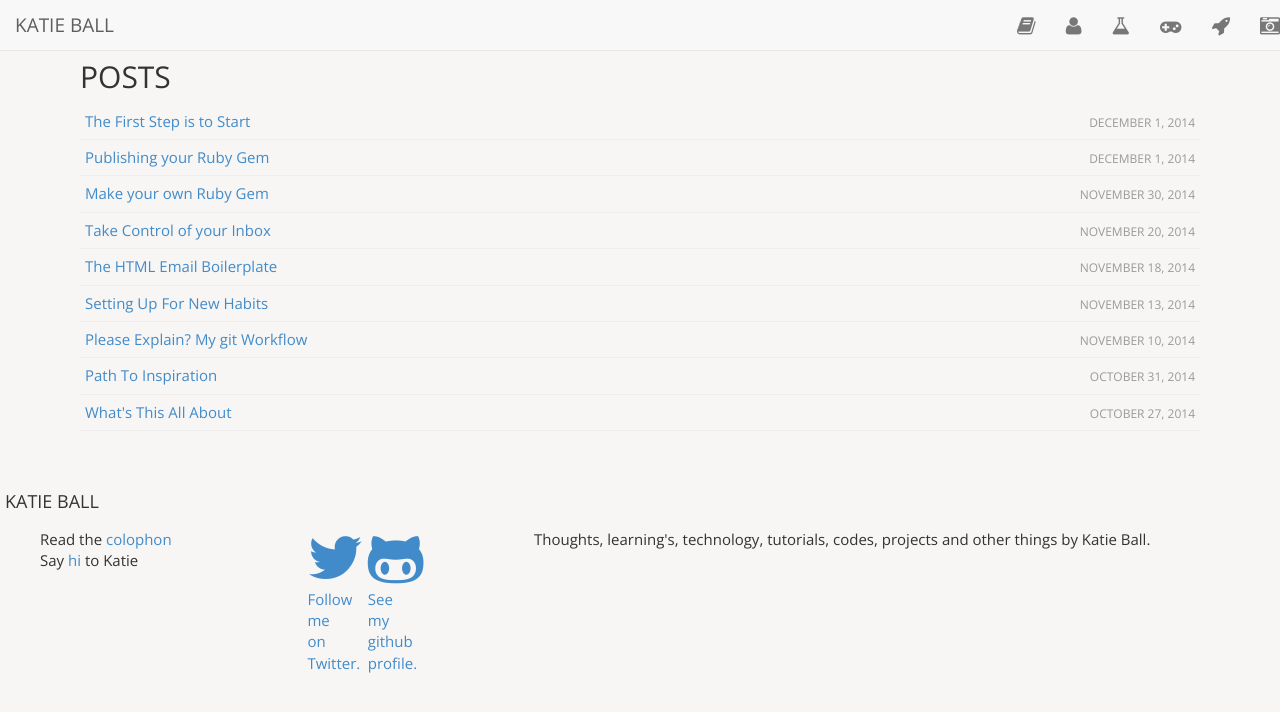
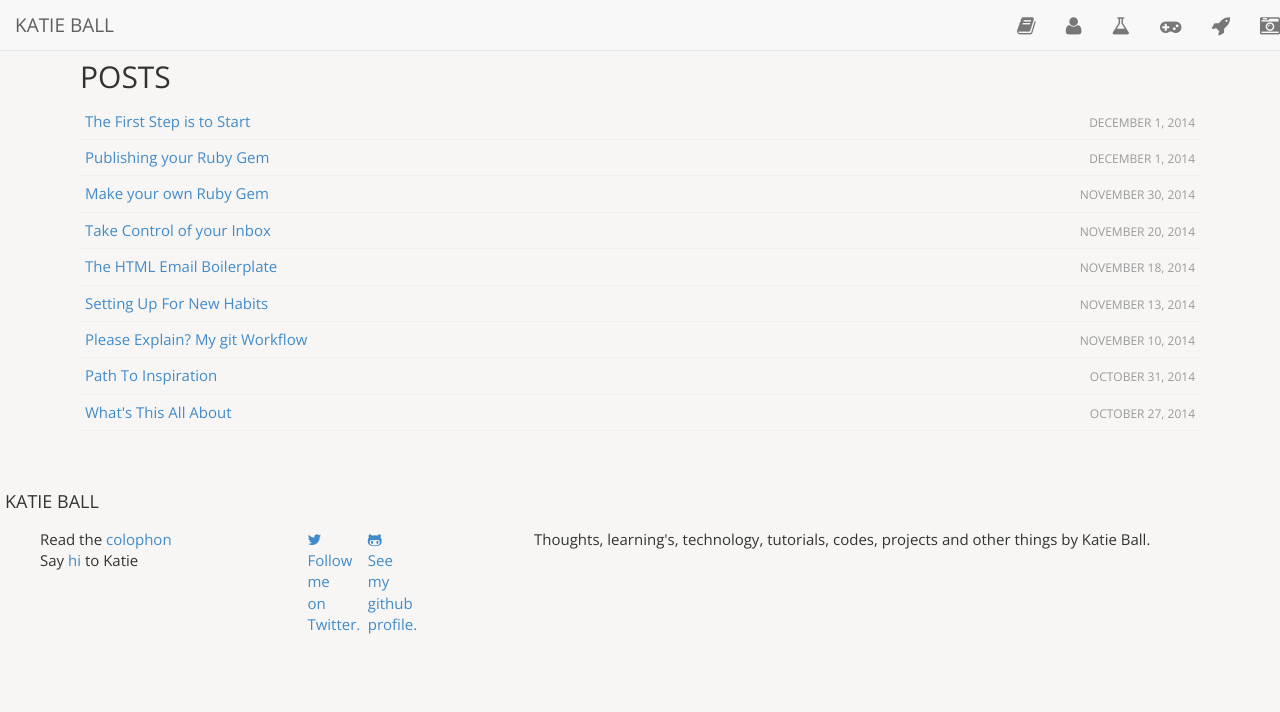
Before and after one commit to roachhd/roachhd.github.io, a Jekyll site: the page built from index.html, in a window 1280 px wide. Shown: the top 712 px of the page. Built offline with Jekyll 4.4.1, drawn with Linux system fonts in a browser that asks for light colours; nearby versions of some CDN libraries.

Commit message:
Update footer.html

```diff
--- a/_includes/footer.html
+++ b/_includes/footer.html
@@ -35,13 +35,13 @@
 
 <div class="col-lg-2 col-lg-offset-4">
           <a href="https://twitter.com/{{ site.author.twitter }}">
-            <i class="fa fa-twitter fa-4x"></i>
+            <i class="fa fa-twitter"></i>
             <div>Follow me on Twitter.</div>
           </a>
         </div>
         <div class="col-lg-2 next">
           <a href="https://github.com/{{ site.author.github }}">
-            <i class="fa fa-github-alt fa-4x"></i>
+            <i class="fa fa-github-alt"></i>
             <div>
               See my github profile.
             </div>
```
